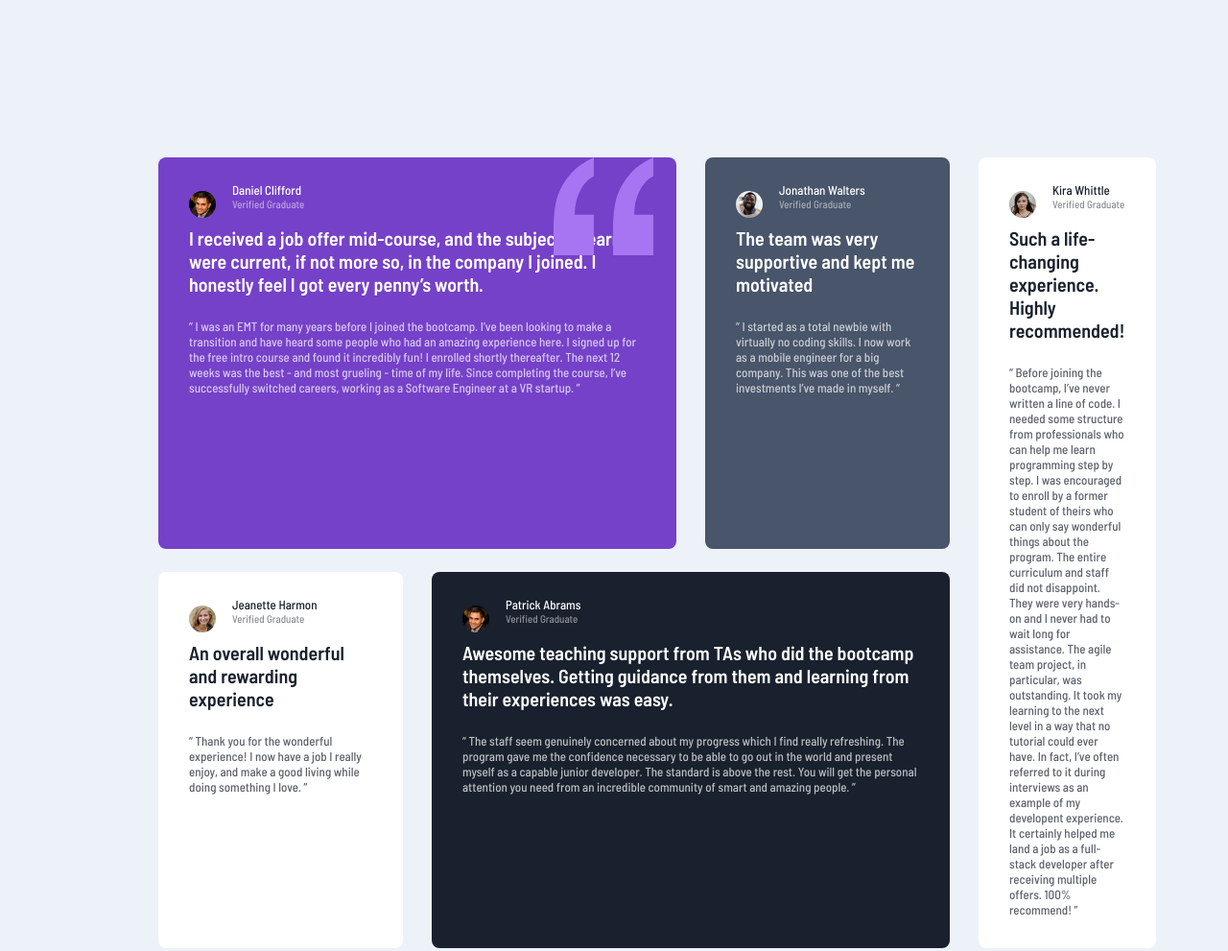
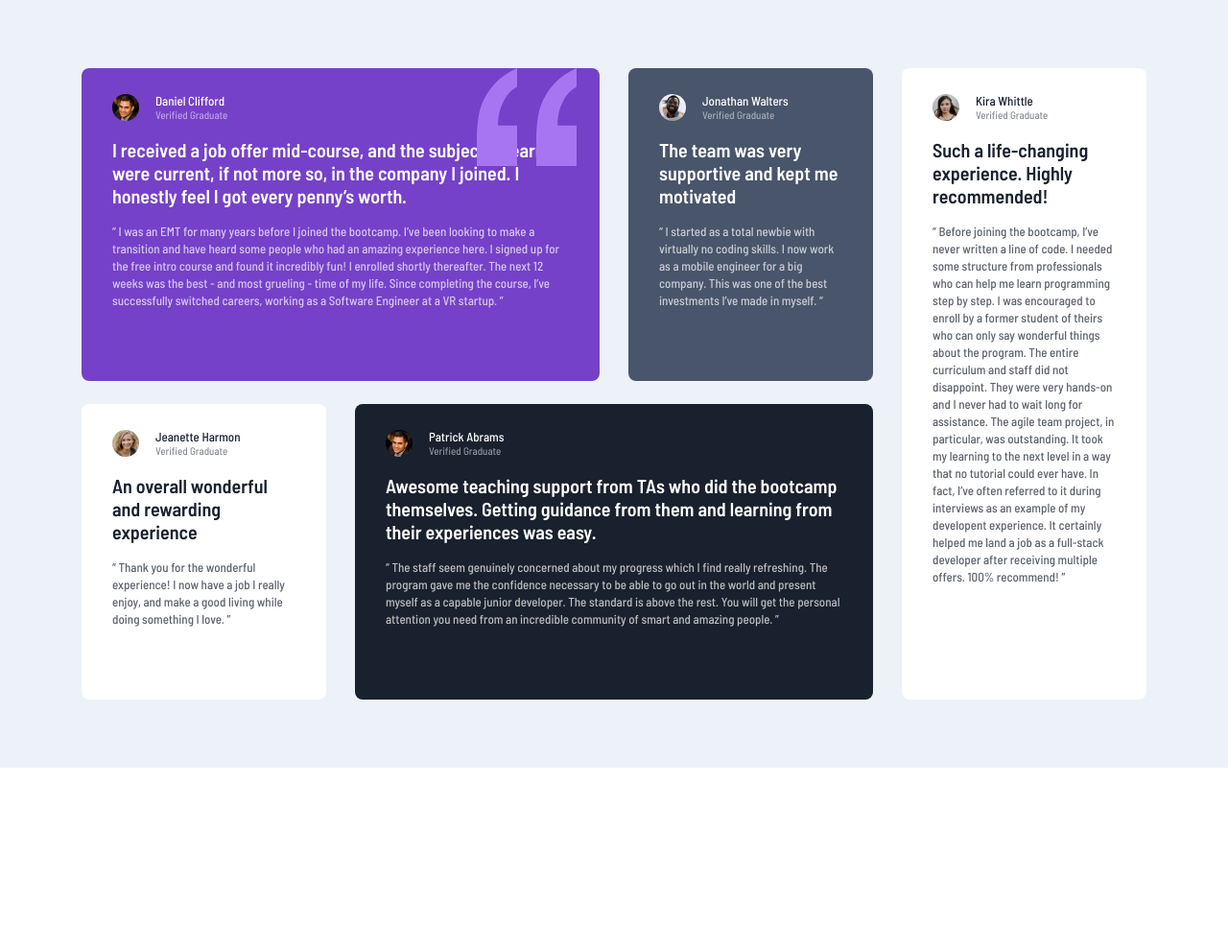
Before and after one commit to yoyov51234/card, a website: page vanillaCss/03testmonial/index.html in a window 1280 px wide. Shown: the whole page at 96% size. After the commit the page ends 800 px from the top, so only its background shows below. Drawn offline with Linux system fonts and the light colour scheme.

```diff
--- a/vanillaCss/03testmonial/index.scss
+++ b/vanillaCss/03testmonial/index.scss
@@ -66,6 +66,7 @@
   position: relative;
   color: var(--White);
   padding: 2em;
+  // padding-bottom: 0;
   padding-top: size(26, );
   border-radius: fontSize(8, );
   // width: minmax(320px, 1fr); todo
@@ -108,15 +109,15 @@
     flex-direction: row;
     justify-content: flex-start;
     align-items: center;
-
-
+    padding-bottom: size(18, );
   }
 
   &__div {
     display: flex;
     flex-direction: column;
+    justify-content: center;
     padding-left: size(17);
-    padding-bottom: size(17);
+    // padding-bottom: size(17);
   }
 
   &__image {
@@ -149,6 +150,7 @@
     font-size: fontSize(13, );
     font-weight: 500;
     opacity: 70%;
+    line-height: 18px;
   }
 
 
@@ -163,47 +165,51 @@
 
 @media (min-width:960px) {
   .container {
-    padding-left: size(165, );
-    padding-right: size(165, );
-    padding-top: size(164, );
-    padding-bottom: size(164, );
+    // padding-left: size(165, );
+    // padding-right: size(165, );
+    // padding-top: size(164, );
+    // padding-bottom: size(164, );
     // grid-template-columns: repeat(auto-fit, repeat(minmax(255px, 1fr)));
+    display: grid;
+    grid-template: auto auto / repeat(4, 255px);
+    justify-content: center;
+    // grid-template-areas: "card1 card1 card2 card3"
+    //   "card4 card5 card5 card3";
+
 
     .card {
       &__subject {
-        padding-bottom: size(24, 20);
+        padding-bottom: size(16, 20);
+      }
+
+      &__author {
+        padding-bottom: size(18, );
+        display: flex;
+        flex-direction: row;
+        justify-content: flex-start;
+        align-items: center;
       }
     }
 
     .card:first-child {
-      grid-column: 1/3;
-      grid-row: 1/2;
+      grid-column: span 2;
     }
 
-    .card:nth-child(2) {
-      grid-column: 3/4;
-      // grid-column-end: 5;
-      grid-row: 1/2;
-      // grid-row-end: 2;
-
-    }
+    .card:nth-child(2) {}
 
     .card:nth-child(3) {
-      grid-column: 1/2;
-      grid-row: 2/3;
-
+      grid-row-start: 2;
     }
 
     .card:nth-child(4) {
-      grid-column: 2/4;
-      grid-row: 2/3;
-
+      grid-row-start: 2;
+      grid-column: span 2;
     }
 
     .card:nth-child(5) {
-      grid-column: 4/5;
-      grid-row: 1/3;
-
+      grid-row: span 2;
     }
   }
 }
+
+// @media (min-width:)
```
Also changed, not shown: problems/heightAuto.html (added, +71 -0 lines), vanillaCss/03testmonial/index.html (+0 -2 lines), vanillaCss/03testmonial/index.css, 1 other file.
